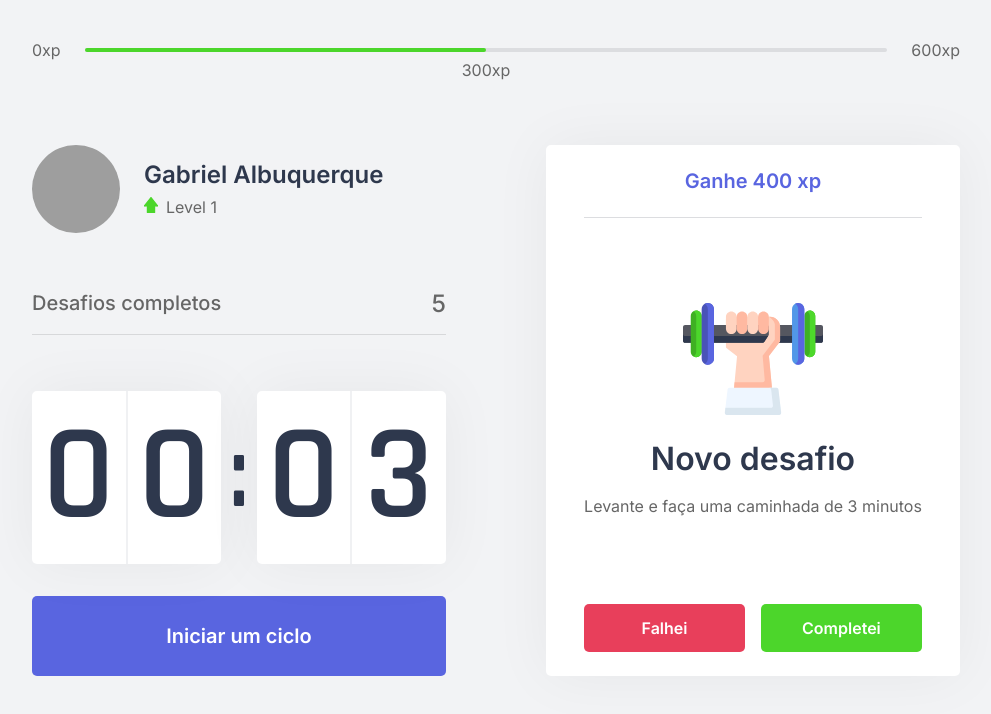
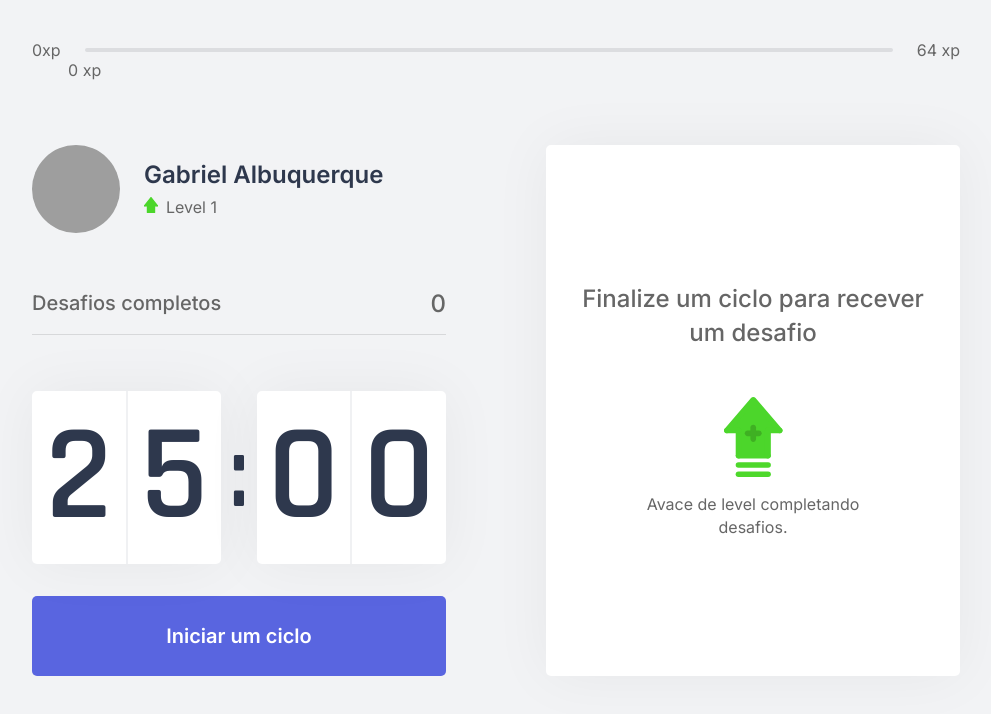
Before and after one commit to magaliais/move.it, a Next.js app: page / in a window 1280 px wide. Shown: the top 714 px of the page, without its empty margins (144-1135 px from the left). Built offline with nearby package versions, Linux system fonts and the light colour scheme; grey boxes are pictures that could not be loaded.

Commit message:
add Context

```diff
--- a/src/components/ChallengeBox.tsx
+++ b/src/components/ChallengeBox.tsx
@@ -1,37 +1,35 @@
 import { useContext } from 'react';
 
 // Import do contexto
-import { ChallengesContext } from '../contexts/ChallengeContext';
+import { ChallengesContext } from '../contexts/ChallengesContext';
 
 // Import css module
 import styles from '../styles/components/ChallengeBox.module.css';
 
 export function ChallengeBox() {
 
-    // Usando o contexto
-    const contextData = useContext(ChallengesContext);
-    console.log(contextData)
+    // Define quais informações do contexto serão usadas nesse componente
+    const { activeChallenge, resetChallenge } = useContext(ChallengesContext);
 
 
 
-    const hasActiveChallenge = true
-
     return (
         <div className={ styles.challengeBoxContainer }>
-            { hasActiveChallenge ? (
+            { activeChallenge ? (
                 <div className={ styles.challengeActive }>
-                    <header>Ganhe 400 xp</header>
+                    <header>Ganhe { activeChallenge.amount } xp</header>
 
                     <main>
-                        <img src="icons/body.svg" alt=""/>
+                        <img src={`icons/${ activeChallenge.type }.svg`} alt=""/>
                         <strong>Novo desafio</strong>
-                        <p>Levante e faça uma caminhada de 3 minutos</p>
+                        <p>{ activeChallenge.description }</p>
                     </main>
 
                     <footer>
                         <button
                             type="button"
                             className={ styles.challengeFailedButton }
+                            onClick={resetChallenge}
                         >
                             Falhei
                         </button>
--- a/src/components/CompletedChallenges.tsx
+++ b/src/components/CompletedChallenges.tsx
@@ -1,11 +1,18 @@
 // Import css module
 import styles from '../styles/components/CompletedChallenges.module.css';
 
+import { useContext } from 'react';
+import { ChallengesContext } from '../contexts/ChallengesContext';
+
 export function CompletedChallenges() {
+
+    // Define quais informações do contexto serão usadas nesse componente
+    const { challengesCompleted } = useContext(ChallengesContext);
+
     return (
         <div className={ styles.completedChallengesContainer }>
             <span>Desafios completos</span>
-            <span>5</span>
+            <span>{ challengesCompleted }</span>
         </div>
     );
 }
--- a/src/components/Countdown.tsx
+++ b/src/components/Countdown.tsx
@@ -5,7 +5,7 @@
 import { useState, useEffect, useContext } from 'react';
 
 // Import do contexto
-import { ChallengesContext } from '../contexts/ChallengeContext';
+import { ChallengesContext } from '../contexts/ChallengesContext';
 
 // O useEffect é usado da seguinte maneira:
 // 2 argumentos
@@ -20,13 +20,13 @@
 
 export function Countdown() {
 
-    // Usando o contexto
+    // Define quais informações do contexto serão usadas nesse componente
     const { startNewChallenge } = useContext(ChallengesContext);
 
 
 
     // Desclaração dos Estados do React (useState)
-    const [time, setTime] = useState(0.05 * 60);
+    const [time, setTime] = useState(25 * 60);
     const [isActive, setIsActive] = useState(false);
     const [hasFinished, setHasFinished] = useState(false);
 
@@ -46,7 +46,7 @@
     function resetCountdown() {
         clearTimeout(countdownTimeout);
         setIsActive(false);
-        setTime(0.05 * 60);
+        setTime(25 * 60);
     }
 
     // Lógica para a contagem regressiva
--- a/src/components/ExperienceBar.tsx
+++ b/src/components/ExperienceBar.tsx
@@ -1,18 +1,26 @@
 // Import css module
 import styles from '../styles/components/ExperienceBar.module.css';
 
+import { useContext } from 'react';
+import { ChallengesContext } from '../contexts/ChallengesContext';
+
 export function ExperienceBar() {
+
+    const { currentExperience, experienceToNextLevel } = useContext(ChallengesContext);
+
+    const percentToNextLevel = Math.round(currentExperience * 100) / experienceToNextLevel
+
     return (
         <header className={ styles.experienceBar }>
             <span>0xp</span>
             <div>
-                <div style={{ width: '50%' }} />
+                <div style={{ width: `${percentToNextLevel}%` }} />
 
-                <span className={ styles.currentExperience } style={{ left: '50%' }}>
-                    300xp
+                <span className={ styles.currentExperience } style={{ left: `${percentToNextLevel}%` }}>
+                    { currentExperience } xp
                 </span>
             </div>
-            <span>600xp</span>
+            <span> { experienceToNextLevel } xp</span>
         </header>
     )
 }
--- a/src/components/Profile.tsx
+++ b/src/components/Profile.tsx
@@ -1,7 +1,14 @@
+import { useContext } from 'react';
+import { ChallengesContext } from '../contexts/ChallengesContext';
+
 // Import css module
 import styles from '../styles/components/Profile.module.css';
 
 export function Profile() {
+
+    // Define quais informações do contexto serão usadas nesse componente
+    const { level } = useContext(ChallengesContext);
+
     return (
         <div className= { styles.profileContainer }>
             <img src="https://github.com/magaliais.png" alt="Gabriel Albuquerque" />
@@ -9,7 +16,7 @@
                 <strong>Gabriel Albuquerque</strong>
                 <p>
                     <img src="icons/level.svg" alt="Level"/>
-                    Level 1
+                    Level { level }
                 </p>
             </div>
         </div>
--- a/src/contexts/ChallengeContext.tsx
+++ b/src/contexts/ChallengesContext.tsx
@@ -1,11 +1,20 @@
 import { createContext, ReactNode, useState } from 'react';
+import challenges from '../../challenges.json';
 
+interface Challenge {
+    type: 'body' | 'eye';
+    description: string;
+    amount: number;
+}
 interface ChallengesContextData {
     level: number;
     currentExperience: number;
+    experienceToNextLevel: number;
     challengesCompleted: number;
+    activeChallenge: Challenge;
     levelUp: () => void;
     startNewChallenge: () => void;
+    resetChallenge: () => void;
 }
 
 interface ChallengesProviderProps {
@@ -20,21 +29,35 @@
     const[currentExperience, setCurrentExperience] = useState(0);
     const[challengesCompleted, setChallengesCompleted] = useState(0);
 
+    const[activeChallenge, setActiveChallenge] = useState(null);
+
+    const experienceToNextLevel = Math.pow((level+1) * 4 , 2)
+
     function levelUp() {
         setLevel(level + 1)
     }
 
     function startNewChallenge() {
-        console.log('New challenge')
+        const randomChallengeIndex = Math.floor(Math.random() * challenges.length)
+        const challenge = challenges[randomChallengeIndex];
+
+        setActiveChallenge(challenge)
+    }
+
+    function resetChallenge() {
+        setActiveChallenge(null);
     }
 
     return (
         <ChallengesContext.Provider value={{
             level,
             currentExperience,
+            experienceToNextLevel,
             challengesCompleted,
             levelUp,
             startNewChallenge,
+            activeChallenge,
+            resetChallenge,
         }}>
             {children}
         </ChallengesContext.Provider>
--- a/src/pages/_app.tsx
+++ b/src/pages/_app.tsx
@@ -1,5 +1,5 @@
 // Import do contexto (integração entre os components)
-import { ChallengesContext, ChallengesProvider } from '../contexts/ChallengeContext'
+import { ChallengesContext, ChallengesProvider } from '../contexts/ChallengesContext'
 
 import '../styles/global.css'
 
```
